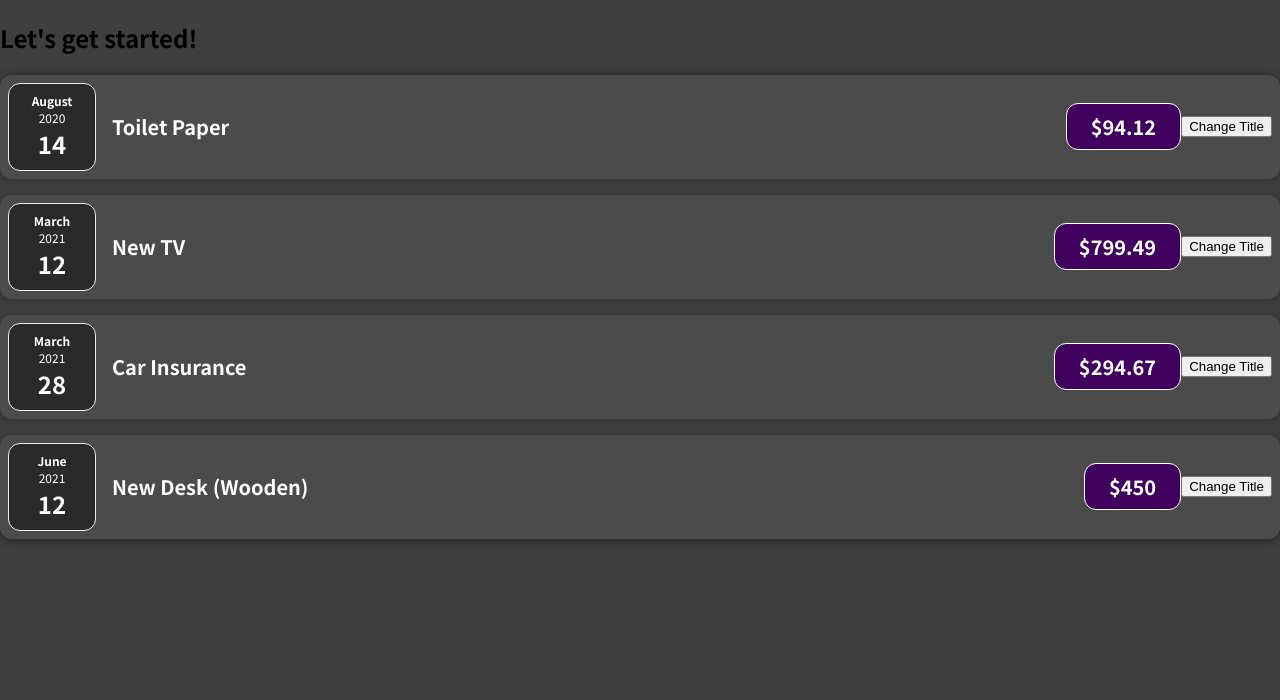
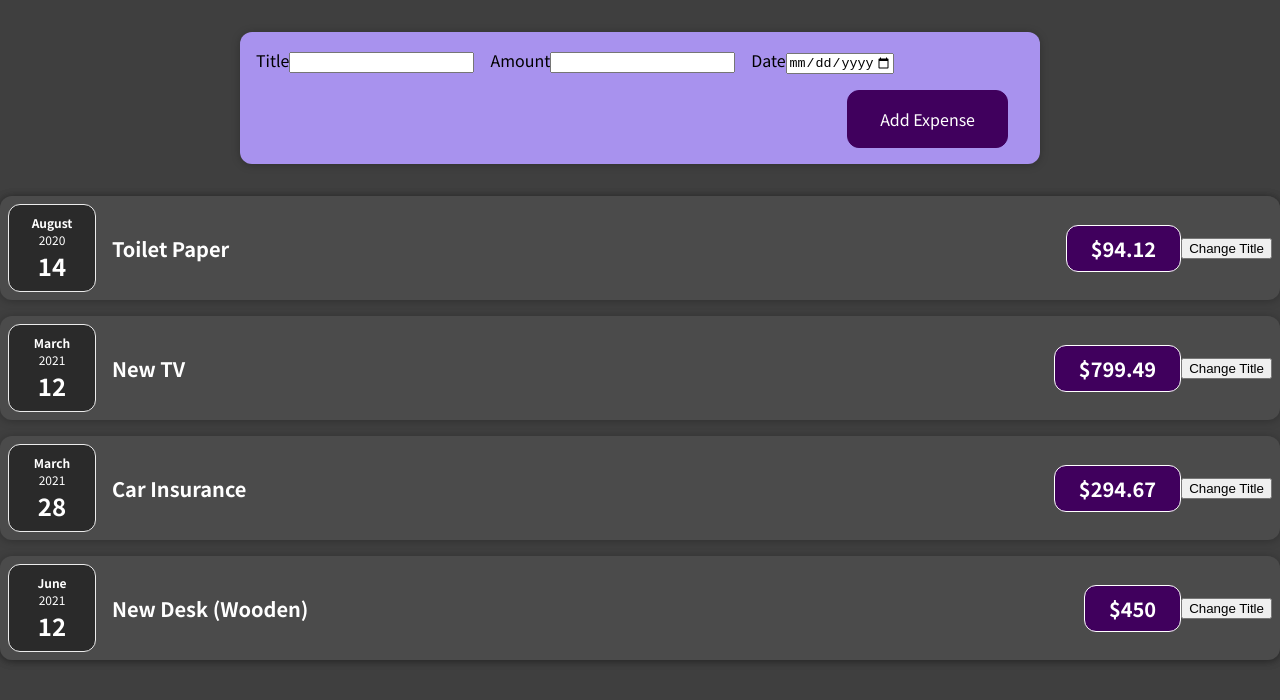
Before and after one commit to Hindax/react-app-setup, a React (Create React App) app: page / in a window 1280 px wide. Shown: the top 700 px of the page. Built offline with nearby package versions, Linux system fonts and the light colour scheme.

Commit message:
adding useState

```diff
--- a/src/App.js
+++ b/src/App.js
@@ -1,5 +1,7 @@
 
 import React from "react";
+
+import NewExpense from "./components/NewExpense/NewExpense";
 import Expenses from "./components/Expenses/Expenses";
 
 const App = () => {
@@ -27,7 +29,7 @@
 
   return (
     <div>
-      <h2>Let's get started!</h2>
+      <NewExpense/>
 
       <Expenses item={expenses} />
   </div>
--- a/src/components/Expenses/ExpenseItem.js
+++ b/src/components/Expenses/ExpenseItem.js
@@ -1,4 +1,4 @@
-import React from "react";
+import React, { useState } from "react";
 
 import "./ExpenseItem.css";
 import ExpenseDate from "./ExpenseDate";
@@ -6,14 +6,21 @@
 
 const ExpenseItem = (props) => {
 
+  const [title, setTitle] = useState(props.title); // naming convention xy, setXy , xy: current state
+
+
+
   const clickHandler = () => {
-    console.log('clicked!');
+    setTitle('Updated!');
+
+    console.log('title');
   };
+
   return (
     <Card className="expense-item">
       <ExpenseDate date={props.date} />
       <div className="expense-item__description">
-        <h2>{props.title}</h2>
+        <h2>{title}</h2>
         <div className="expense-item__price">${props.amount}</div>
       </div>
       <button onClick={clickHandler}>Change Title</button>
--- /dev/null
+++ b/src/components/NewExpense/ExpenseForm.css
@@ -0,0 +1,26 @@
+.new-expense__controls {
+    display: flex;
+    flex-wrap: wrap;
+    gap: 1rem;
+    margin-bottom: 1rem;
+    text-align: left;
+  }
+
+  .new-expense__control label {
+    font-weight: bold;
+    margin-bottom: 0.5rem;
+    display: block;
+  }
+
+  .new-expense__control input {
+    font: inherit;
+    padding: 0.5rem;
+    border-radius: 6px;
+    border: 1px solid #ccc;
+    width: 20rem;
+    max-width: 100%;
+  }
+
+  .new-expense__actions {
+    text-align: right;
+  }
--- /dev/null
+++ b/src/components/NewExpense/ExpenseForm.js
@@ -0,0 +1,78 @@
+import React, { useState } from "react";
+import "./ExpenseForm.css";
+
+const ExpenseForm = () => {
+    const [enteredTitel, setEnteredTitel] = useState("");
+    const [enteredAmount, setEnteredAmount] = useState("");
+    const [enteredDate, setEnteredDate] = useState("");
+//   const [userInput, setUserInput] = useState({
+//     enteredTitel: "",
+//     enteredAmount: "",
+//     enteredDate: "",
+//   });
+
+  const titelChangeHandler = (event) => {
+    setEnteredTitel(event.target.value);
+    // setUserInput ({
+    //     ...userInput,
+    //     enteredDate: event.target.value,
+    // });
+    // setUserInput((prevState) => {
+    //     return {...prevState, enteredTitel: event.target.value};
+    // });
+  };
+
+  const amountChangeHandler = (event) => {
+    setEnteredAmount(event.target.value);
+    // setUserInput ({
+    //     ...userInput,
+    //     enteredAmount: event.target.value,
+
+    // });
+  };
+
+  const dateChangeHandler = (event) => {
+    setEnteredDate(event.target.value);
+    //    setUserInput ({
+    //     ...userInput,
+    //     enteredDate: event.target.value,
+    // });
+  };
+
+  return (
+    <form className="">
+      <div className="new-expense__controls">
+        <div className="new-expense___control">
+          <label>Title</label>
+          <input type="text" onChange={titelChangeHandler} />
+        </div>
+
+        <div className="new-expense___control">
+          <label>Amount</label>
+          <input
+            type="number"
+            min="0.01"
+            step="0.01"
+            onChange={amountChangeHandler}
+          />
+        </div>
+
+        <div className="new-expense___control">
+          <label>Date</label>
+          <input
+            type="date"
+            min="2019-01-01"
+            max="2022-12-31"
+            onChange={dateChangeHandler}
+          />
+        </div>
+      </div>
+
+      <div className="new-expense__actions">
+        <button type="submit">Add Expense</button>
+      </div>
+    </form>
+  );
+};
+
+export default ExpenseForm;
--- /dev/null
+++ b/src/components/NewExpense/NewExpense.css
@@ -0,0 +1,38 @@
+.new-expense {
+    background-color: #a892ee;
+    padding: 1rem;
+    margin: 2rem auto;
+    width: 50rem;
+    max-width: 95%;
+    border-radius: 12px;
+    text-align: center;
+    box-shadow: 0 1px 8px rgba(0, 0, 0, 0.25);
+  }
+
+  .new-expense button {
+    font: inherit;
+    cursor: pointer;
+    padding: 1rem 2rem;
+    border: 1px solid #40005d;
+    background-color: #40005d;
+    color: white;
+    border-radius: 12px;
+    margin-right: 1rem;
+  }
+
+  .new-expense button:hover,
+  .new-expense button:active {
+    background-color: #510674;
+    border-color: #510674;
+  }
+
+  .new-expense button.alternative {
+    color: #220131;
+    border-color: transparent;
+    background-color: transparent;
+  }
+
+  .new-expense button.alternative:hover,
+  .new-expense button.alternative:active {
+    background-color: #ddb3f8;
+  }
--- /dev/null
+++ b/src/components/NewExpense/NewExpense.js
@@ -0,0 +1,14 @@
+import React from "react";
+
+import ExpenseForm from "./ExpenseForm";
+import "./NewExpense.css";
+
+const NewExpense = () => {
+  return (
+    <div className="new-expense">
+        <ExpenseForm />
+    </div>
+  );
+};
+
+export default NewExpense;
```
